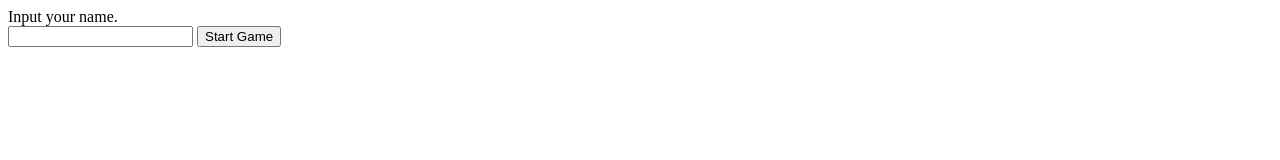
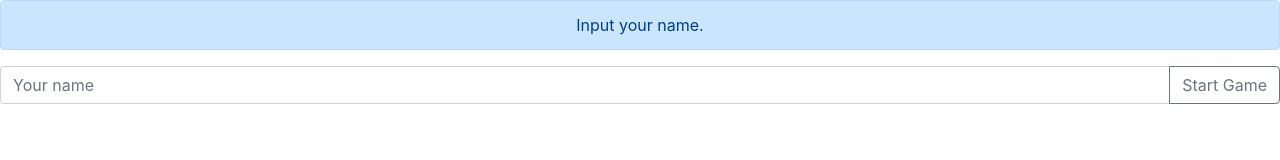
Before and after one commit to matsud224/reversi-server, a website: page index.html in a window 1280 px wide. Drawn offline with nearby package versions, Linux system fonts and the light colour scheme.

Commit message:
use bootstrap

```diff
--- a/index.html
+++ b/index.html
@@ -1,14 +1,21 @@
 <html>
   <head>
     <title>Reversi</title>
+    <link rel="stylesheet" href="https://stackpath.bootstrapcdn.com/bootstrap/4.4.1/css/bootstrap.min.css" integrity="sha384-Vkoo8x4CGsO3+Hhxv8T/Q5PaXtkKtu6ug5TOeNV6gBiFeWPGFN9MuhOf23Q9Ifjh" crossorigin="anonymous">
     <script type="text/javascript" src="client.js"></script>
     <meta charset="utf-8">
+    <meta name="viewport" content="width=device-width, initial-scale=1, shrink-to-fit=no">
   </head>
   <body>
-    <div id="play-status"></div>
+    <center>
+    <div id="play-status" class="alert alert-primary" role="alert"></div>
     <div id="nameinput-block">
-      <input type="text" id="player-name">
-      <input type="button" id="start-button" value="Start Game">
+      <div class="input-group mb-3">
+        <input type="text" id="player-name" class="form-control" placeholder="Your name" aria-label="Your name" aria-describedby="start-button">
+        <div class="input-group-append">
+          <input type="button" id="start-button" value="Start Game" class="btn btn-outline-secondary">
+        </div>
+      </div>
     </div>
     <div id="board-block">
       <div id="opponent-name"></div>
@@ -16,5 +23,9 @@
         This page needs canvas tag support.
       </canvas>
     </div>
+    </center>
+    <script src="https://code.jquery.com/jquery-3.4.1.slim.min.js" integrity="sha384-J6qa4849blE2+poT4WnyKhv5vZF5SrPo0iEjwBvKU7imGFAV0wwj1yYfoRSJoZ+n" crossorigin="anonymous"></script>
+    <script src="https://cdn.jsdelivr.net/npm/popper.js@1.16.0/dist/umd/popper.min.js" integrity="sha384-Q6E9RHvbIyZFJoft+2mJbHaEWldlvI9IOYy5n3zV9zzTtmI3UksdQRVvoxMfooAo" crossorigin="anonymous"></script>
+    <script src="https://stackpath.bootstrapcdn.com/bootstrap/4.4.1/js/bootstrap.min.js" integrity="sha384-wfSDF2E50Y2D1uUdj0O3uMBJnjuUD4Ih7YwaYd1iqfktj0Uod8GCExl3Og8ifwB6" crossorigin="anonymous"></script>
   </body>
 </html>
--- a/server.js
+++ b/server.js
@@ -249,4 +249,4 @@ wss.on('connection', function (conn) {
   });
 });
 
-server.listen(process.env.PORT);
+server.listen(process.env.PORT || 3000);
```
